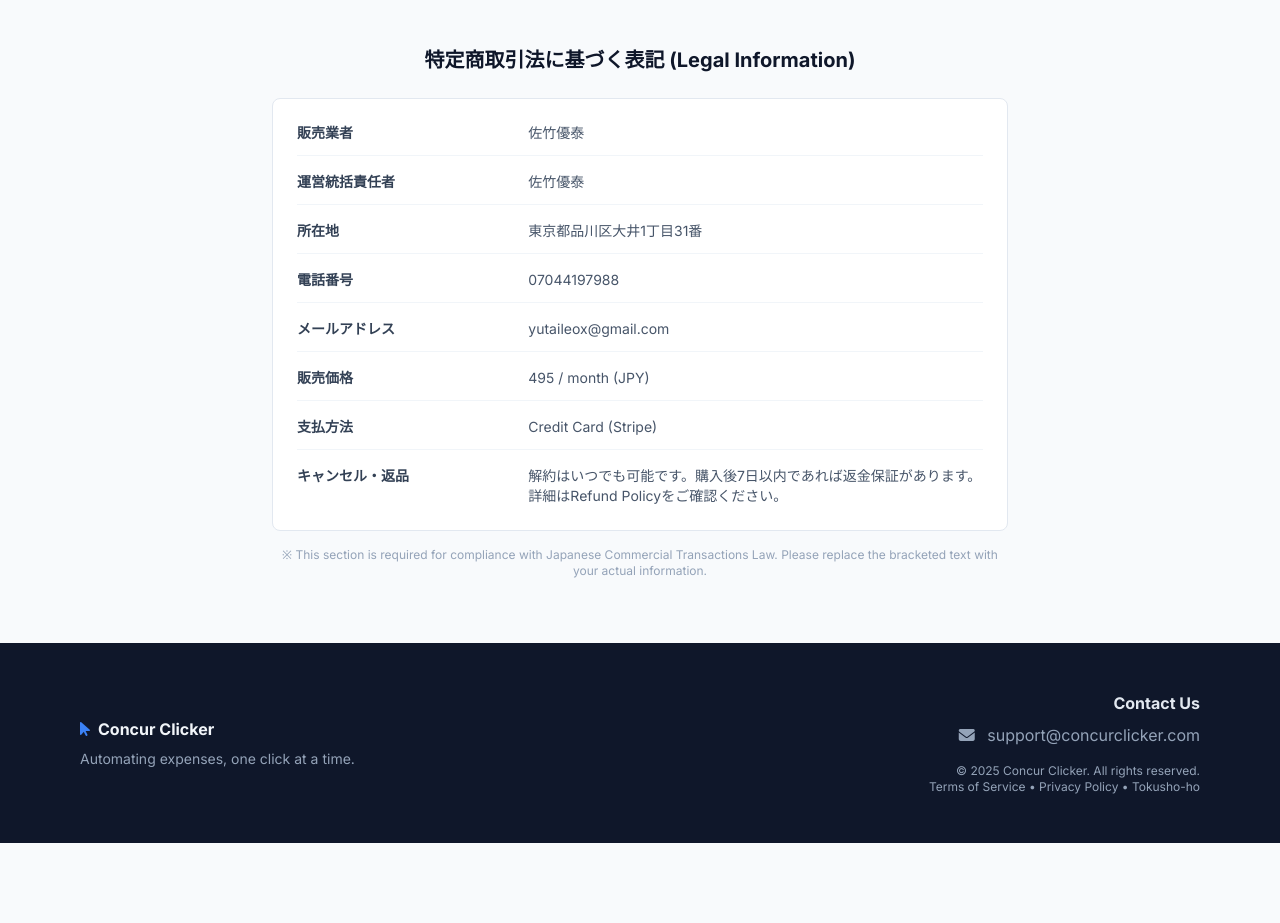
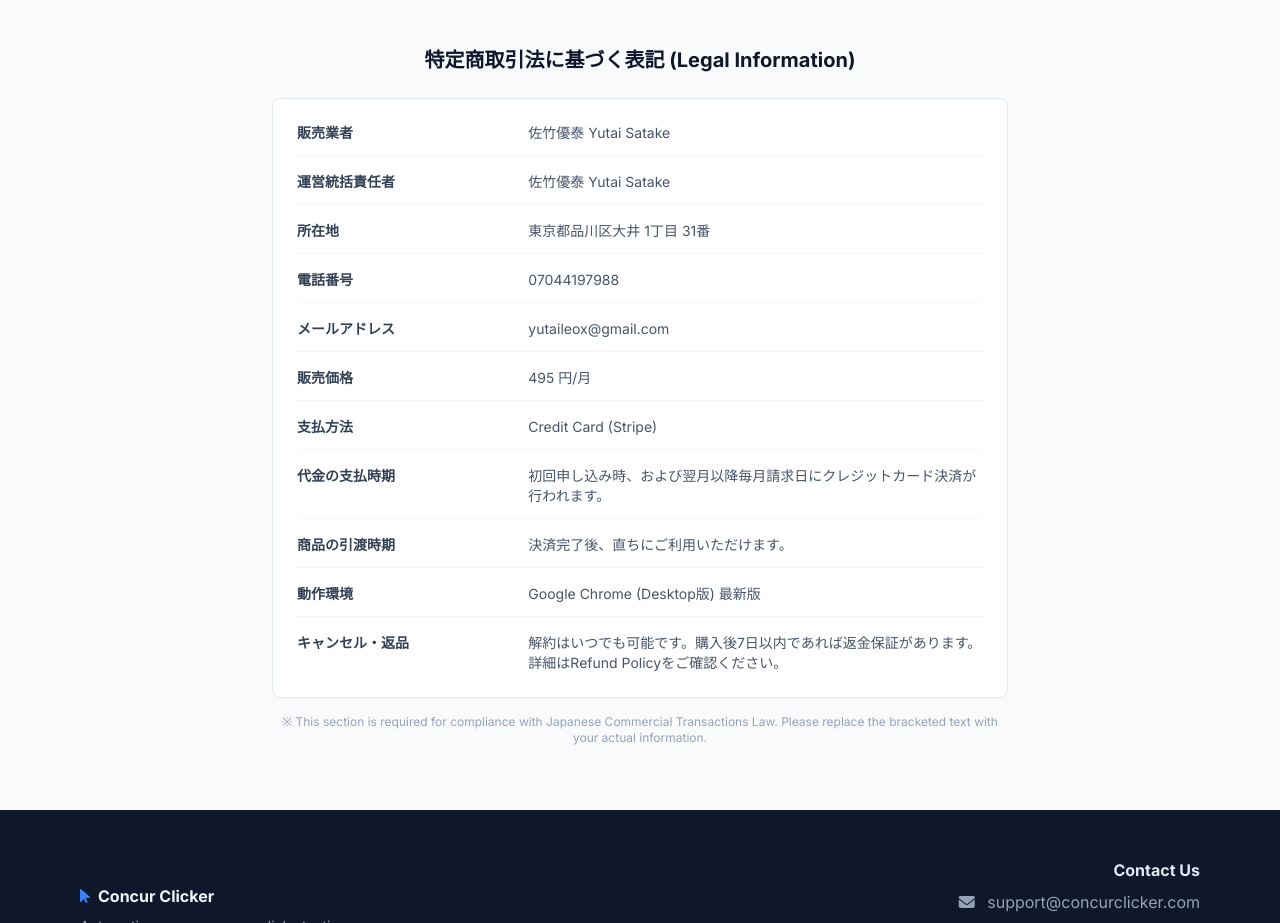
Before and after one commit to yutaimint/concur-clicker-web, a plain HTML site: page index.html in a window 1280 px wide. Shown: the part 2180-3103 px from the top of the page. Before the commit the page ends 3023 px from the top, so only its background shows below. Drawn offline with nearby package versions, Linux system fonts and the light colour scheme.

Commit message:
Update index.html

```diff
--- a/index.html
+++ b/index.html
@@ -177,22 +177,22 @@
         </div>
     </section>
 
-    <!-- Legal / Tokusho-ho (NEW SECTION FOR STRIPE JAPAN) -->
+    <!-- Legal / Tokusho-ho (UPDATED FOR STRIPE JAPAN COMPLIANCE) -->
     <section id="tokusho" class="py-16 bg-slate-50 border-t border-slate-200">
         <div class="max-w-3xl mx-auto px-4">
             <h2 class="text-xl font-bold text-slate-900 mb-6 text-center">特定商取引法に基づく表記 (Legal Information)</h2>
             <div class="bg-white p-6 rounded-lg border border-slate-200 text-sm space-y-4">
                 <div class="grid grid-cols-1 md:grid-cols-3 gap-2 border-b border-slate-100 pb-3">
                     <div class="font-bold text-slate-700">販売業者</div>
-                    <div class="md:col-span-2 text-slate-600">佐竹優泰</div>
+                    <div class="md:col-span-2 text-slate-600">佐竹優泰 Yutai Satake</div>
                 </div>
                 <div class="grid grid-cols-1 md:grid-cols-3 gap-2 border-b border-slate-100 pb-3">
                     <div class="font-bold text-slate-700">運営統括責任者</div>
-                    <div class="md:col-span-2 text-slate-600">佐竹優泰</div>
+                    <div class="md:col-span-2 text-slate-600">佐竹優泰 Yutai Satake</div>
                 </div>
                 <div class="grid grid-cols-1 md:grid-cols-3 gap-2 border-b border-slate-100 pb-3">
                     <div class="font-bold text-slate-700">所在地</div>
-                    <div class="md:col-span-2 text-slate-600">東京都品川区大井1丁目31番</div>
+                    <div class="md:col-span-2 text-slate-600">東京都品川区大井 1丁目 31番</div>
                 </div>
                 <div class="grid grid-cols-1 md:grid-cols-3 gap-2 border-b border-slate-100 pb-3">
                     <div class="font-bold text-slate-700">電話番号</div>
@@ -204,11 +204,26 @@
                 </div>
                 <div class="grid grid-cols-1 md:grid-cols-3 gap-2 border-b border-slate-100 pb-3">
                     <div class="font-bold text-slate-700">販売価格</div>
-                    <div class="md:col-span-2 text-slate-600">495 / month (JPY)</div>
+                    <div class="md:col-span-2 text-slate-600">495 円/月 </div>
                 </div>
                 <div class="grid grid-cols-1 md:grid-cols-3 gap-2 border-b border-slate-100 pb-3">
                     <div class="font-bold text-slate-700">支払方法</div>
                     <div class="md:col-span-2 text-slate-600">Credit Card (Stripe)</div>
+                </div>
+                <!-- 追加項目：支払時期 -->
+                <div class="grid grid-cols-1 md:grid-cols-3 gap-2 border-b border-slate-100 pb-3">
+                    <div class="font-bold text-slate-700">代金の支払時期</div>
+                    <div class="md:col-span-2 text-slate-600">初回申し込み時、および翌月以降毎月請求日にクレジットカード決済が行われます。</div>
+                </div>
+                <!-- 追加項目：引渡時期 -->
+                <div class="grid grid-cols-1 md:grid-cols-3 gap-2 border-b border-slate-100 pb-3">
+                    <div class="font-bold text-slate-700">商品の引渡時期</div>
+                    <div class="md:col-span-2 text-slate-600">決済完了後、直ちにご利用いただけます。</div>
+                </div>
+                 <!-- 追加項目：動作環境 -->
+                 <div class="grid grid-cols-1 md:grid-cols-3 gap-2 border-b border-slate-100 pb-3">
+                    <div class="font-bold text-slate-700">動作環境</div>
+                    <div class="md:col-span-2 text-slate-600">Google Chrome (Desktop版) 最新版</div>
                 </div>
                 <div class="grid grid-cols-1 md:grid-cols-3 gap-2">
                     <div class="font-bold text-slate-700">キャンセル・返品</div>
```
